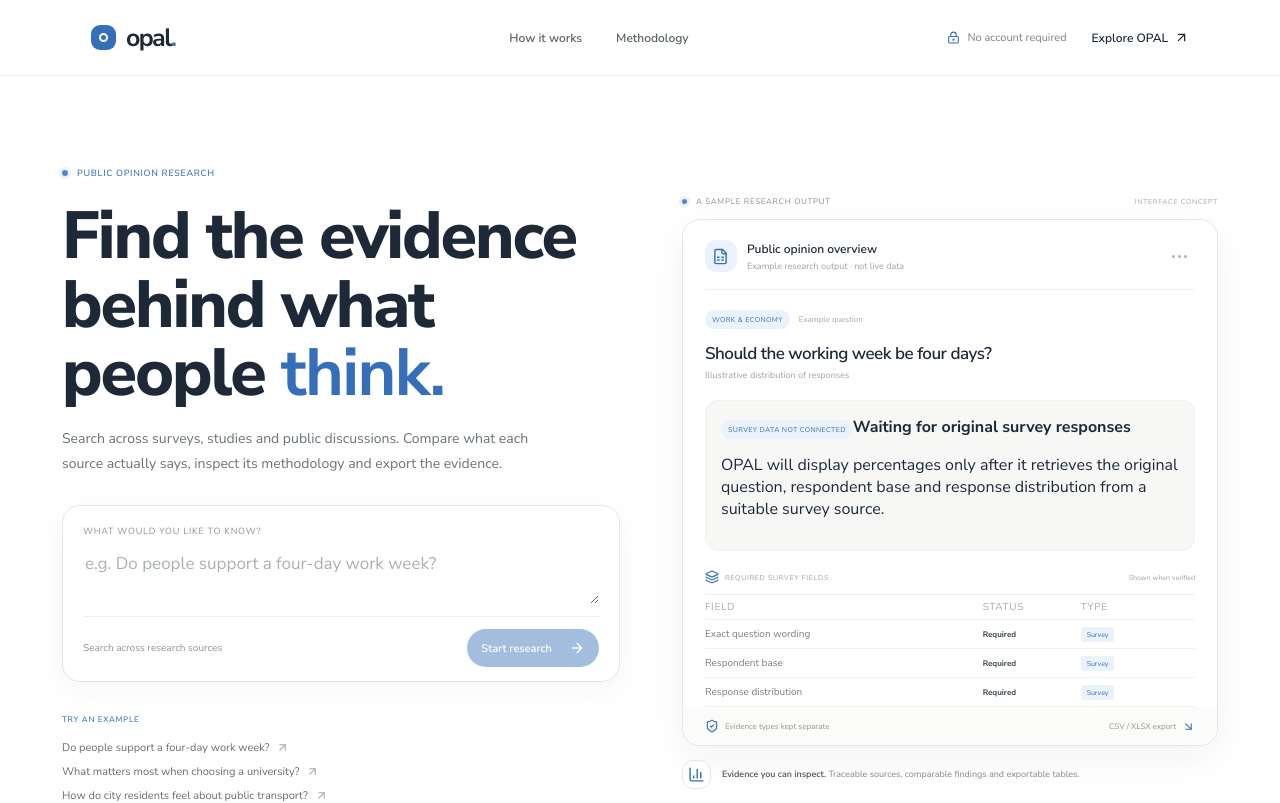
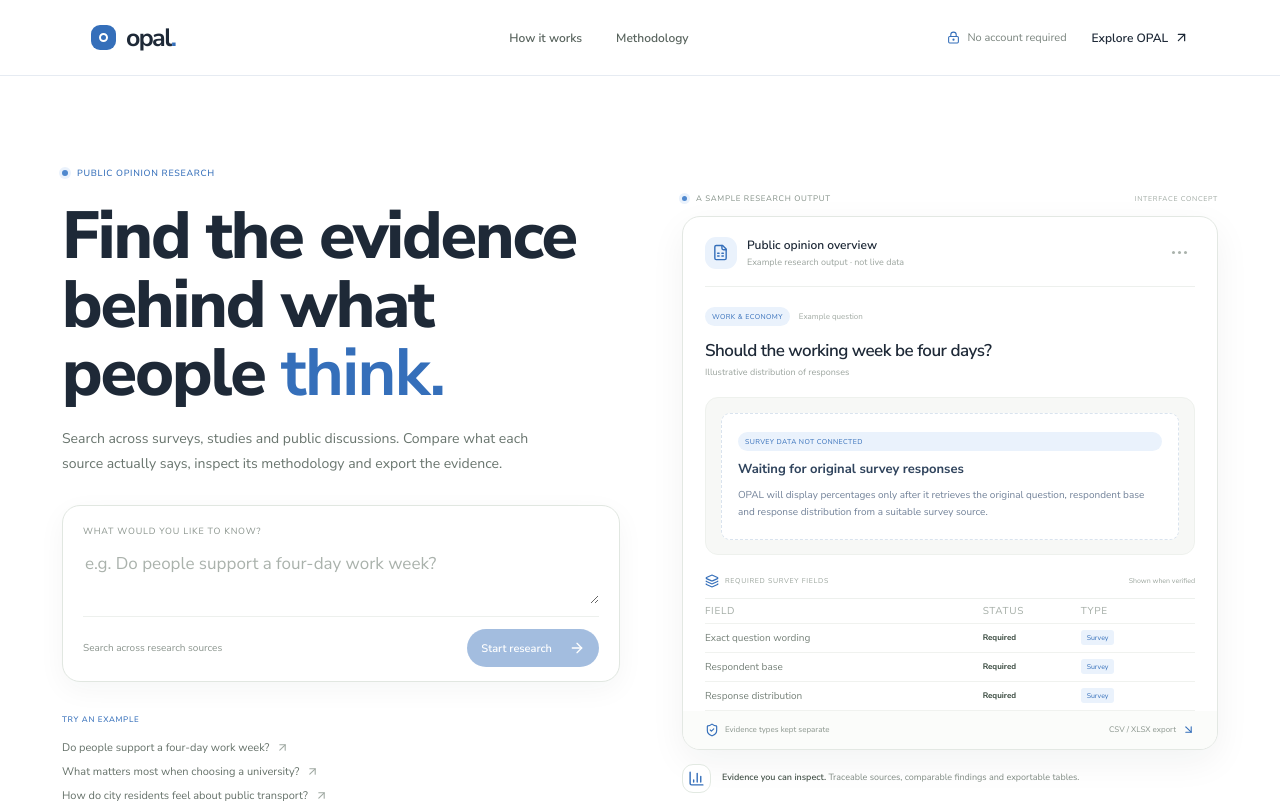
Before and after one commit to davidyoyoyo/OPAL, a Next.js app: page / in a window 1280 px wide. Shown: the top 803 px of the page. Built offline with nearby package versions, Linux system fonts and the light colour scheme.

Commit message:
Style homepage survey-data placeholder

```diff
--- a/app/globals.css
+++ b/app/globals.css
@@ -580,3 +580,26 @@ body, .live-workspace { background: #ffffff; }
   align-items: center;
   gap: 5px;
 }
+
+
+/* Homepage preview: no invented sample statistics */
+.survey-preview-placeholder {
+  display: grid;
+  gap: 9px;
+  padding: 18px 16px;
+  border: 1px dashed #d9e3ee;
+  border-radius: 9px;
+  background: #fff;
+}
+.survey-preview-placeholder strong {
+  color: #30445d;
+  font-size: 13px;
+  font-weight: 650;
+}
+.survey-preview-placeholder p {
+  max-width: 470px;
+  margin: 0;
+  color: #718198;
+  font-size: 10px;
+  line-height: 1.7;
+}
```
